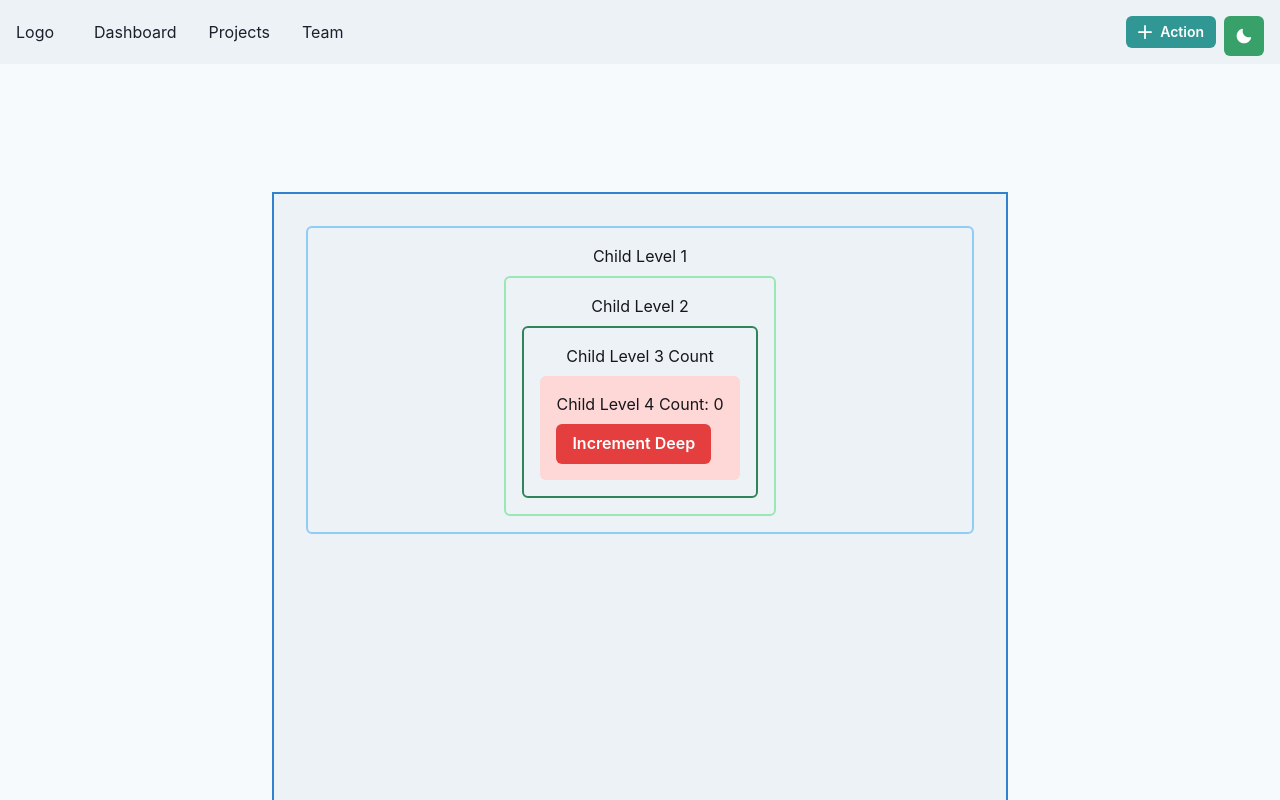
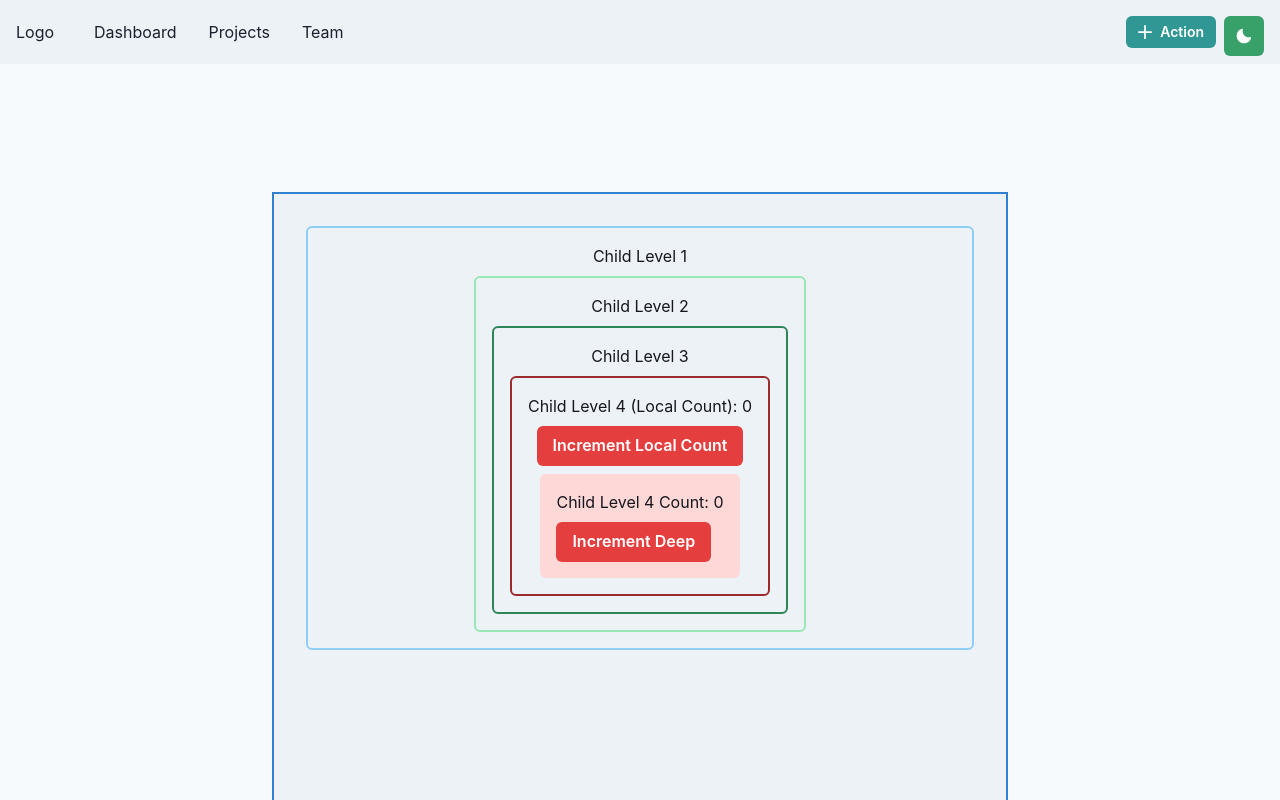
Before and after one commit to noidar/react-performance, a Next.js app: page / in a window 1280 px wide. Shown: the top 800 px of the page. Built offline with nearby package versions, Linux system fonts and the light colour scheme; grey boxes are pictures that could not be loaded.

Commit message:
add context

```diff
--- a/src/components/NestedComponent.tsx
+++ b/src/components/NestedComponent.tsx
@@ -38,10 +38,42 @@ function DeepChild() {
   );
 }
 
+// function ChildLevel4({ NestedComponent }: { NestedComponent: React.ComponentType }) {
+//   const [count, setCount] = useState(0);
+
+//   const increment = () => setCount((c) => c + 1);
+
+//   return (
+//     <VStack border="2px" borderColor="red.700" p={4} borderRadius="md">
+//       <Text>Child Level 4 (Local Count): {count}</Text>
+//       <Button colorScheme="red" onClick={increment}>
+//         Increment Local Count
+//       </Button>
+//       <NestedComponent />
+//     </VStack>
+//   );
+// }
+
+function ChildLevel4({ children }: { children: React.ReactNode }) {
+  const [count, setCount] = useState(0);
+
+  const increment = () => setCount((c) => c + 1);
+
+  return (
+    <VStack border="2px" borderColor="red.700" p={4} borderRadius="md">
+      <Text>Child Level 4 (Local Count): {count}</Text>
+      <Button colorScheme="red" onClick={increment}>
+        Increment Local Count
+      </Button>
+      {children}
+    </VStack>
+  );
+}
+
 function ChildLevel3({ children }: { children: ReactNode }) {
   return (
     <VStack border="2px" borderColor="green.600" p={4} borderRadius="md">
-      <Text>Child Level 3 Count</Text>
+      <Text>Child Level 3 </Text>
       {children}
     </VStack>
   );
@@ -73,7 +105,10 @@ export function NestedTree() {
         <ChildLevel1>
           <ChildLevel2>
             <ChildLevel3>
-              <DeepChild />
+              {/* <ChildLevel4 NestedComponent={DeepChild} /> */}
+              <ChildLevel4>
+                <DeepChild />
+              </ChildLevel4>
             </ChildLevel3>
           </ChildLevel2>
         </ChildLevel1>
```
